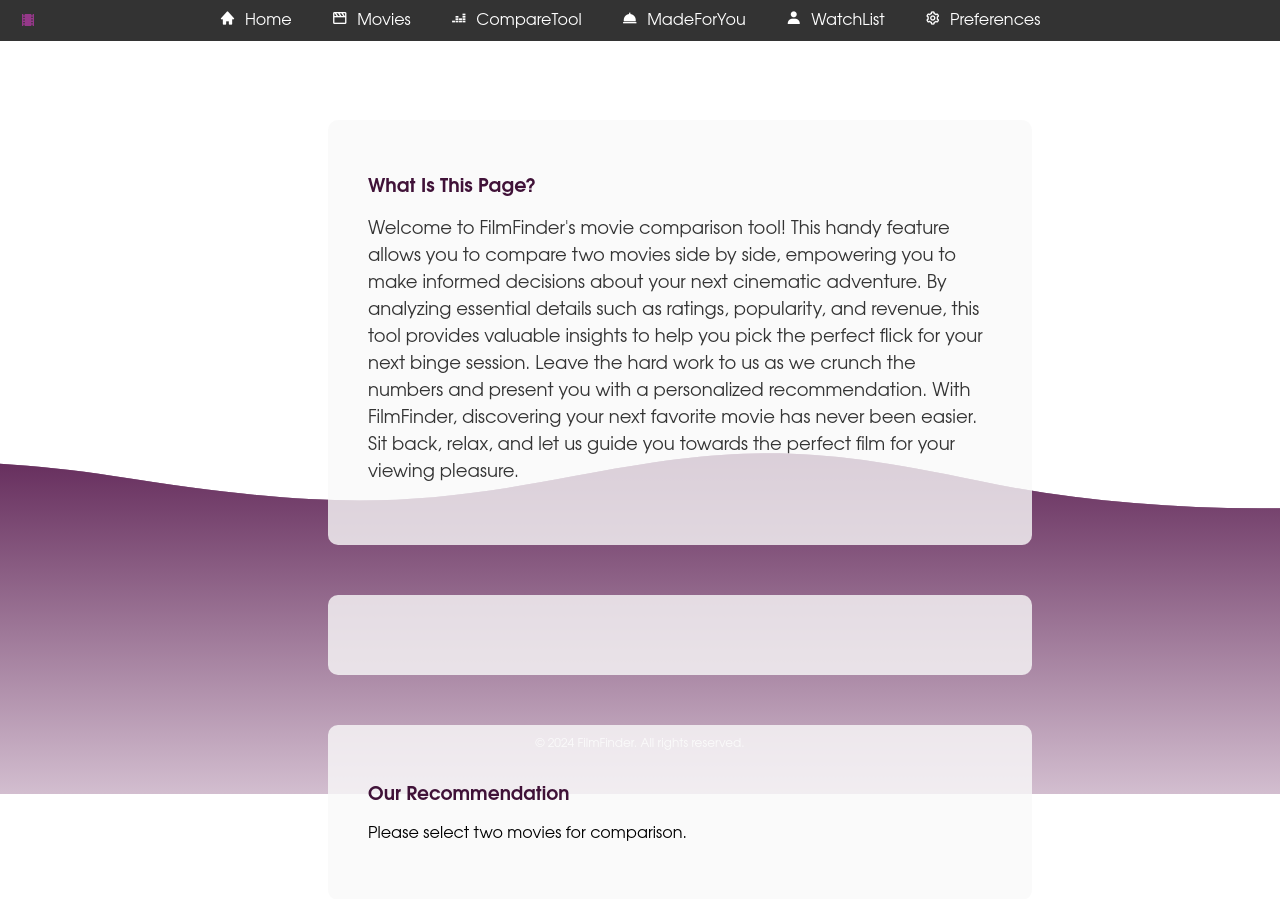
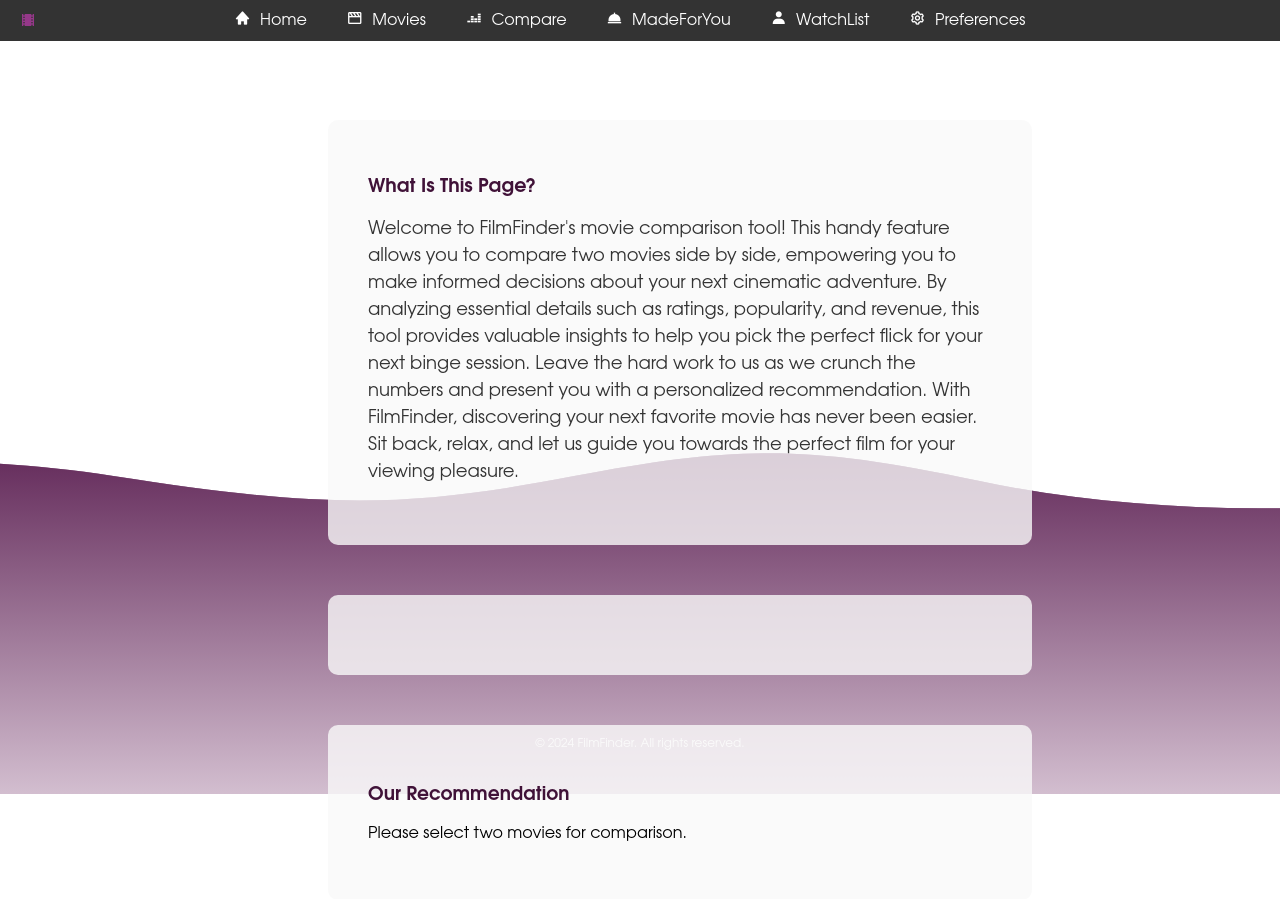
Before and after one commit to Romeo110/WebFinal, a PHP site: page /compare.html in a window 1280 px wide. Shown: the top 899 px of the page. Run offline with PHP 8.4, Linux system fonts and the light colour scheme; some libraries are stand-ins or nearby versions.

Commit message:
compartool to compare naming change

```diff
--- a/compare.html
+++ b/compare.html
@@ -41,7 +41,7 @@
                         <i class='bx bxl-deezer'></i>
                       </span>
                         <span class="item-txt">
-                        CompareTool
+                        Compare
                       </span>
                     </a>
                 </li>
--- a/preferences.php
+++ b/preferences.php
@@ -55,7 +55,7 @@ if (!isset($_SESSION["loggedin"]) || $_SESSION["loggedin"] !== true) {
                           <i class='bx bxl-deezer'></i>
                   </span>
                         <span class="item-txt">
-                      CompareTool
+                      Compare
                   </span>
                     </a>
                 </li>
```
